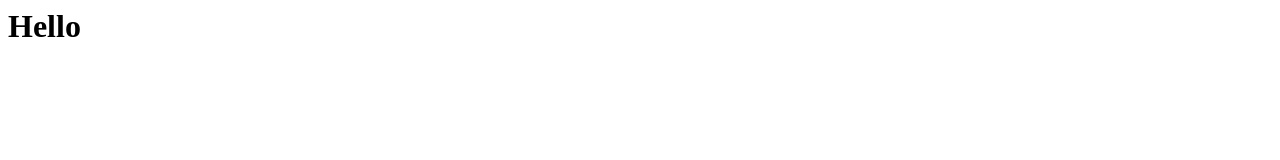
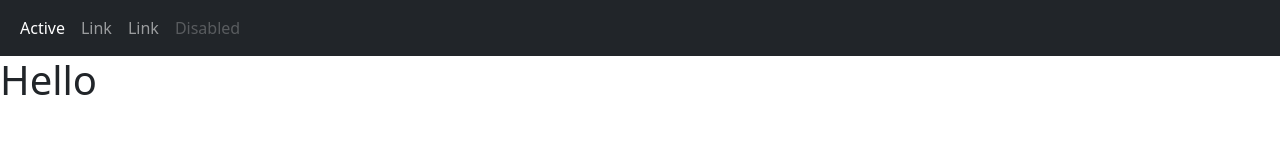
Before and after one commit to alexw1983/session-7, a plain HTML site: page index.html in a window 1280 px wide. Drawn offline with nearby package versions, Linux system fonts and the light colour scheme.

Commit message:
Added bootstrap navbar

```diff
--- a/index.html
+++ b/index.html
@@ -1,10 +1,34 @@
 <html>
 
 <head>
+    <!-- Latest compiled and minified CSS -->
+    <link href="https://cdn.jsdelivr.net/npm/bootstrap@5.1.3/dist/css/bootstrap.min.css" rel="stylesheet">
 
+    <!-- Latest compiled JavaScript -->
+    <script src="https://cdn.jsdelivr.net/npm/bootstrap@5.1.3/dist/js/bootstrap.bundle.min.js"></script>
 </head>
 
 <body>
+    <!-- Grey with black text -->
+    <nav class="navbar navbar-expand-sm bg-dark navbar-dark">
+        <div class="container-fluid">
+            <ul class="navbar-nav">
+                <li class="nav-item">
+                    <a class="nav-link active" href="#">Active</a>
+                </li>
+                <li class="nav-item">
+                    <a class="nav-link" href="#">Link</a>
+                </li>
+                <li class="nav-item">
+                    <a class="nav-link" href="#">Link</a>
+                </li>
+                <li class="nav-item">
+                    <a class="nav-link disabled" href="#">Disabled</a>
+                </li>
+            </ul>
+        </div>
+    </nav>
+
     <h1>Hello</h1>
 </body>
 
```
